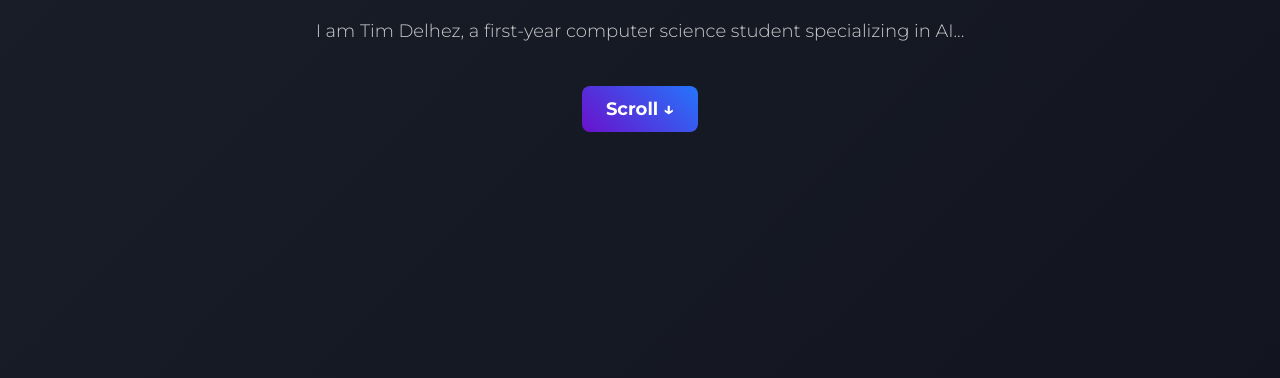
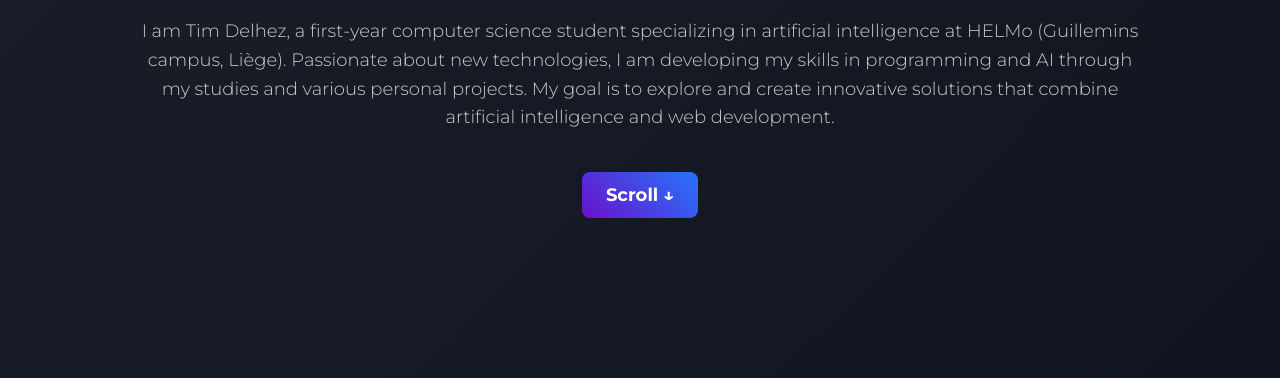
Before and after one commit to dlz-dev/Tim-Delhez, a plain HTML site: page index.html in a window 1280 px wide. Shown: the part 422-800 px from the top of the page. Drawn offline with Linux system fonts and the light colour scheme.

Commit message:
Update index.html

```diff
--- a/index.html
+++ b/index.html
@@ -37,7 +37,11 @@
     <div class="landing-page">
       <h1 class="big-title">Tim Delhez</h1>
       <h2 class="little-title">
-        I am Tim Delhez, a first-year computer science student specializing in AI...
+                I am Tim Delhez, a first-year computer science student specializing in artificial intelligence
+                at HELMo (Guillemins campus, Liège). Passionate about new technologies, I am developing my
+                skills in programming and AI through my studies and various personal projects. My goal is
+                to explore and create innovative solutions that combine artificial intelligence and
+                web development.
       </h2>
       <button class="discover-btn" onclick="scrollToNextSection()">Scroll ↓</button>
     </div>
```
